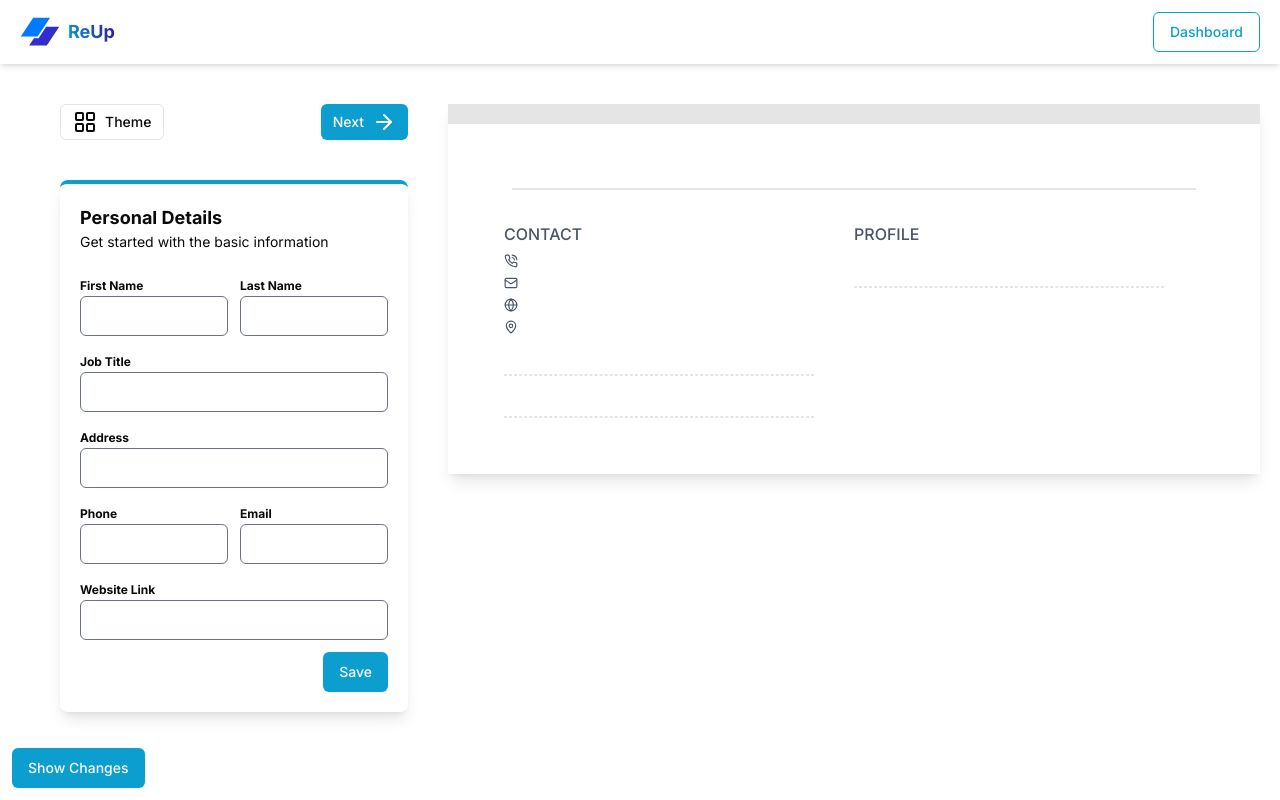
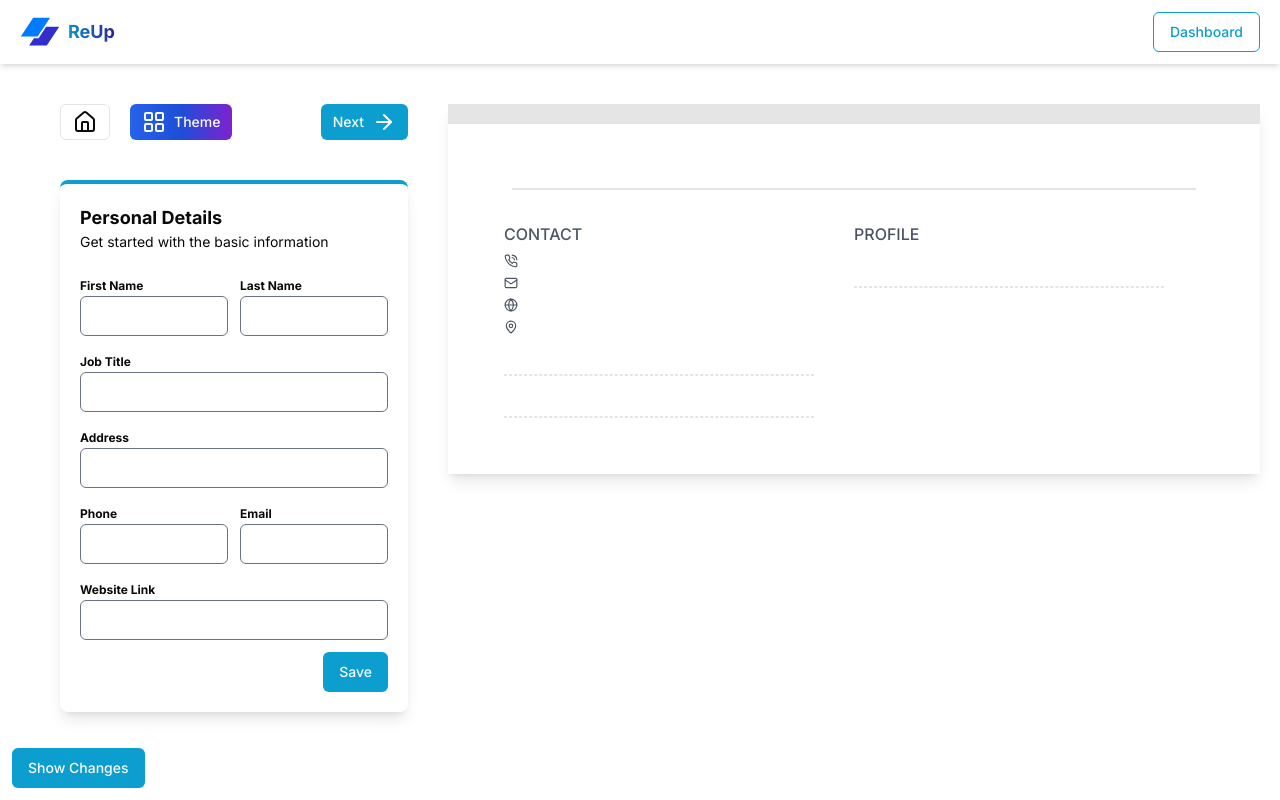
Before and after one commit to JCMisa/ai-resume-builder, a Next.js app: page /dashboard/resume/1/edit in a window 1280 px wide. Built offline with nearby package versions, Linux system fonts and the light colour scheme; no server answers; the database is empty.

Commit message:
add back to home/dashboard

```diff
--- a/app/dashboard/resume/[resumeId]/edit/_components/FormSection.jsx
+++ b/app/dashboard/resume/[resumeId]/edit/_components/FormSection.jsx
@@ -1,11 +1,12 @@
 import React, { useState } from "react";
 import PersonalDetail from "./forms/PersonalDetail";
 import { Button } from "@/components/ui/button";
-import { ArrowLeft, ArrowRight, LayoutGrid } from "lucide-react";
+import { ArrowLeft, ArrowRight, Home, LayoutGrid } from "lucide-react";
 import Summary from "./forms/Summary";
 import Experience from "./forms/Experience";
 import Education from "./forms/Education";
 import Skills from "./forms/Skills";
+import Link from "next/link";
 
 const FormSection = ({ resumeId }) => {
   const [activeFormIndex, setActiveFormIndex] = useState(1);
@@ -14,10 +15,20 @@ const FormSection = ({ resumeId }) => {
   return (
     <div className="min-w-[30%]">
       <div className="flex justify-between items-center">
-        <Button variant="outline" size="sm" className="flex gap-2">
-          {" "}
-          <LayoutGrid /> Theme{" "}
-        </Button>
+        <div className="flex gap-5">
+          <Link href={"/dashboard"}>
+            <Button variant="outline" size="sm" className="">
+              <Home />
+            </Button>
+          </Link>
+          <Button
+            size="sm"
+            className="flex gap-2 bg-gradient-to-r from-blue-600 via-blue-700 to-purple-700 hover:shadow-md shadow-primary hover:scale-105 transition-all cursor-pointer"
+          >
+            <LayoutGrid />
+            Theme
+          </Button>
+        </div>
         <div className="flex gap-2">
           {activeFormIndex > 1 && (
             <Button
@@ -28,7 +39,7 @@ const FormSection = ({ resumeId }) => {
               <ArrowLeft />{" "}
             </Button>
           )}
-          {activeFormIndex < 5 && (
+          {activeFormIndex < 6 && (
             <Button
               disabled={!enableNext} // only enable next button if the form is saved
               className="flex gap-2"
@@ -68,6 +79,9 @@ const FormSection = ({ resumeId }) => {
       {activeFormIndex === 5 ? (
         <Skills resumeId={resumeId} enableNext={(v) => setEnableNext(v)} />
       ) : null}
+
+      {/* download and share */}
+      {activeFormIndex === 6 ? <>Share</> : null}
     </div>
   );
 };
```
